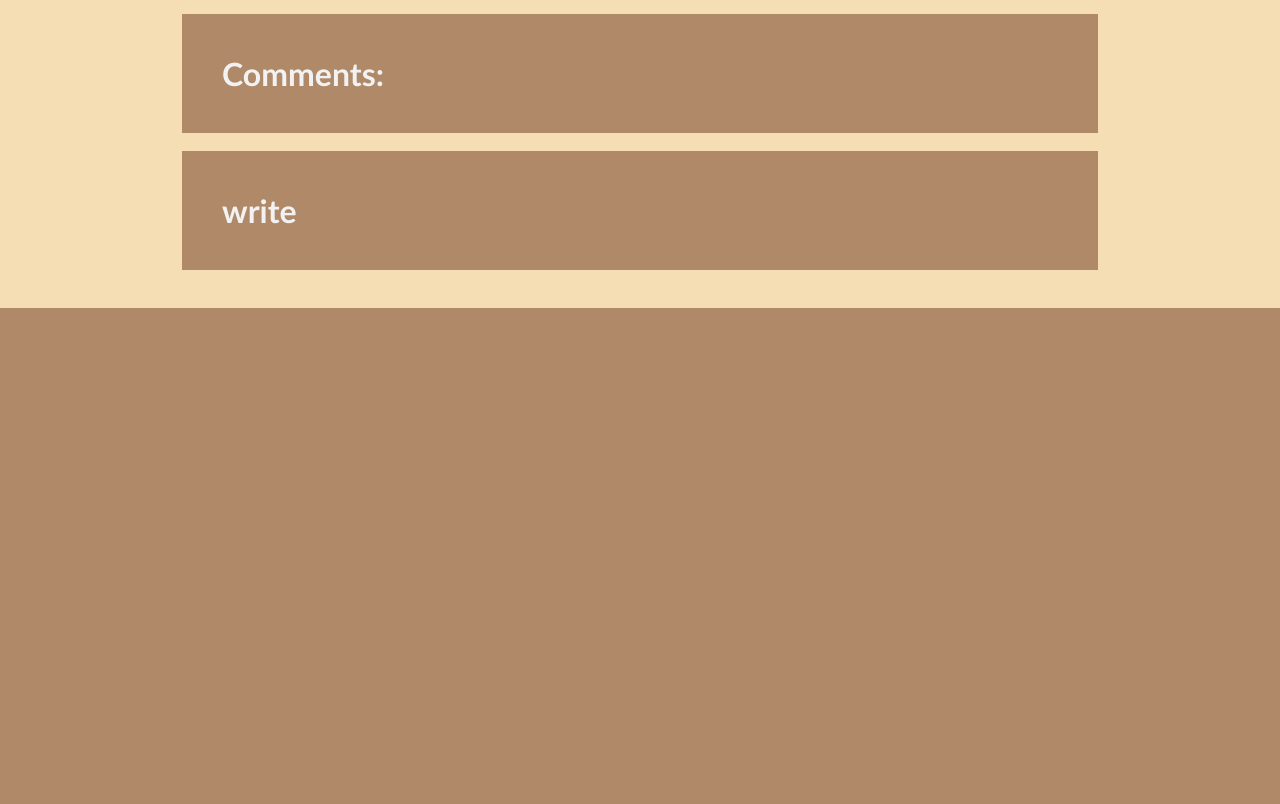
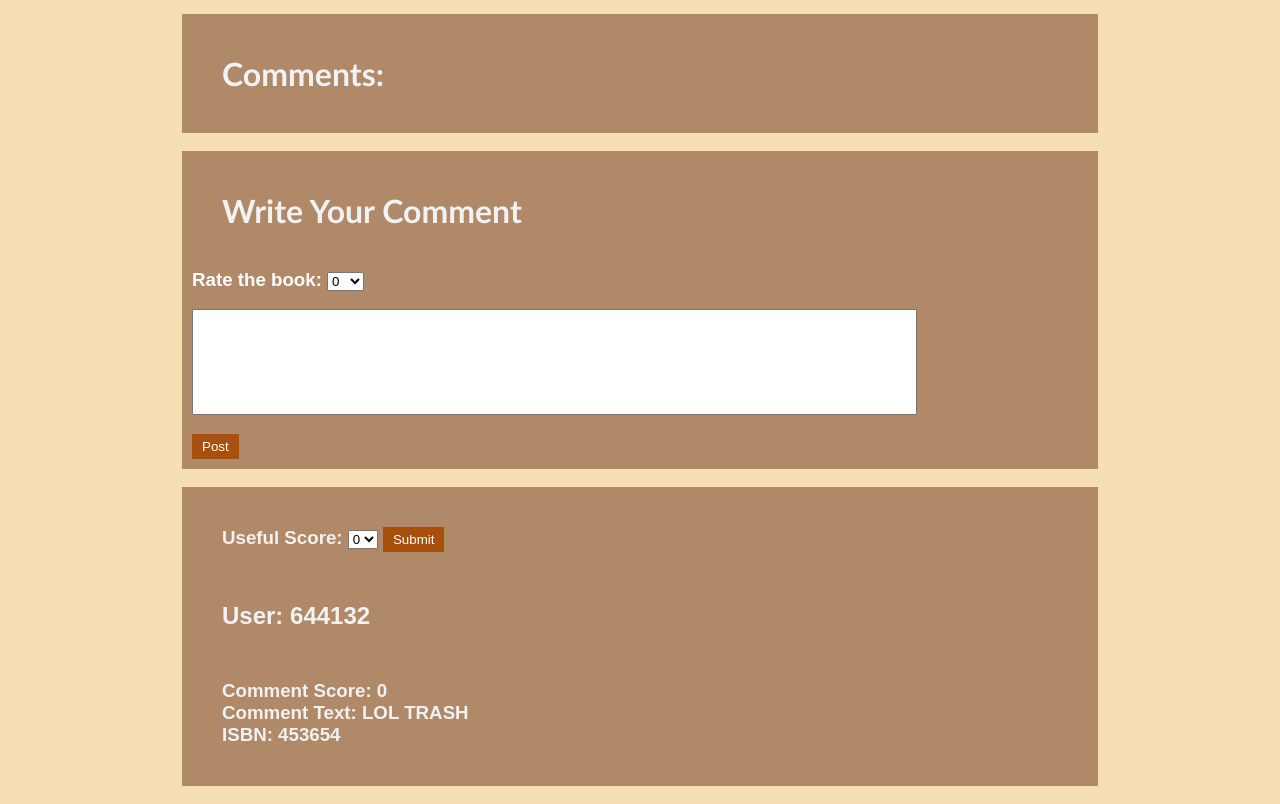
Before and after one commit to 644132335/Book-Store, a Flask app: page /oneBook/453654/1 in a window 1280 px wide. Shown: the part 492-1296 px from the top of the page. Before the commit the page ends 800 px from the top, so only its background shows below. Run offline with Flask 2, Linux system fonts and the light colour scheme; data comes from the database, SQL or seed files in the repository; both versions use the stored data as it was after the commit.

Commit message:
added useful

```diff
--- a/Backend/server/app.py
+++ b/Backend/server/app.py
@@ -57,7 +57,27 @@ class Order(db.Model):
     copynum = db.Column(db.Integer,nullable=False)
     username = db.Column(db.String(30),db.ForeignKey('user.username', ondelete='CASCADE'),nullable=False)
 
+#comment table
+class Comment(db.Model):
+    __tablename__ = 'comment'
+    comment = db.Column(db.Integer,primary_key=True)
+    ISBN = db.Column(db.Integer,db.ForeignKey('book.ISBN', ondelete='CASCADE'),nullable=False)
+    username = db.Column(db.String(20),db.ForeignKey('user.username', ondelete='CASCADE'),nullable=False)
+    text = db.Column(db.String(100))
+    usefulscore = db.Column(db.Integer,default=1)
+    comsocore = db.Column(db.Integer,default=5)
 
+    __table_args__ = (
+    db.UniqueConstraint(
+        ISBN, username
+        ),
+    )
+
+#useful score table
+class Usefulscore(db.Model):
+    id = db.Column(db.Integer,primary_key=True)
+    score = db.Column(db.Integer,default=1)
+    comid = db.Column(db.String(20),db.ForeignKey('comment.comment', ondelete='CASCADE'),nullable=False)
 
 def managerInit():
     superMana=Manager(ManagerId="644132",ManagerName="Matt")
@@ -256,7 +276,8 @@ def main(id):
 @app.route('/oneBook/<isbn>/<id>')
 def oneBook(isbn,id):
     book=Book.query.get_or_404(isbn)
-    return render_template("singleBook.html",nbook=book,user=id)
+    comments=Comment.query.all()
+    return render_template("singleBook.html",nbook=book,user=id,allcom=comments)
 
 @app.route('/order/<isbn>/<id>',methods=['POST','GET'])
 def order(isbn,id):
@@ -296,9 +317,42 @@ def oneuser(myid,viewid):
     viewi=User.query.get_or_404(viewid)
     return render_template('oneprofile.html',myuser=myid,viewuser=viewi)
 
-@app.route('/addtrust/<myid>/viewid')
+@app.route('/addtrust/<myid>/<viewid>')
 def addtrust(myid,viewid):
-    return "add trust"
+    viewi=User.query.get_or_404(viewid)
+    viewi.trust+=1
+    db.session.commit()
+    return redirect(url_for('oneuser',myid=myid,viewid=viewid))
+
+@app.route('/adduntrust/<myid>/<viewid>')
+def adduntrust(myid,viewid):
+    viewi=User.query.get_or_404(viewid)
+    viewi.untrust+=1
+    db.session.commit()
+    return redirect(url_for('oneuser',myid=myid,viewid=viewid))
+
+@app.route('/addcomment/<id>/<isbn>',methods=['POST','GET'])
+def addcomment(id,isbn):
+    if request.method=='POST':
+        cscore=request.form['cscore']
+        comment=request.form['text']
+        newcomment=Comment(ISBN=isbn,username=id,text=comment,comsocore=int(cscore))
+        db.session.add(newcomment)
+        db.session.commit()
+
+        return redirect(url_for('oneBook',isbn=isbn,id=id))
+    else:
+        return redirect(url_for('oneBook',isbn=isbn,id=id))
+
+@app.route('/adduseful/<comid>/<isbn>/<id>',methods=['POST','GET'])
+def adduseful(comid,isbn,id):
+    if request.method=="POST":
+        uscore=request.form['uscore']
+        newuseful=Usefulscore(score=uscore,comid=comid)
+        db.session.add(newuseful)
+        db.session.commit()
+        return redirect(url_for('oneBook',isbn=isbn,id=id))
+
 
 if __name__ == "__main__":
     app.run(port=8000,debug=True)
--- a/Backend/server/static/css/main.css
+++ b/Backend/server/static/css/main.css
@@ -62,6 +62,11 @@ h3{
   color: grey;
 }
 
+.comment{
+  width: 80%;
+  height: 100px;
+}
+
 .button{
   background-color: #b08968;
   border: none;
@@ -116,6 +121,9 @@ h3{
     color: white;
   }
 
+  .white{
+    color: white;
+  }
 
 
 table, td, th {
--- a/Backend/server/templates/oneprofile.html
+++ b/Backend/server/templates/oneprofile.html
@@ -30,9 +30,12 @@
 
             <form action="/addtrust/{{myuser}}/{{viewuser.username}}">
                 <input class="viewbutton" name="trust" type="submit" value="Trust">
+            </form><br>
+            <form action="/adduntrust/{{myuser}}/{{viewuser.username}}">
+                <input class="viewbutton" name="untrust" type="submit" value="Untrust">
             </form>
 
-        </div>
+        </div><br>
         <div class="toIndex"><form action='/alluser/{{myuser}}' >
             <input class="viewbutton" type="submit" value="Back View Others"></form></div>
 </div>
--- a/Backend/server/templates/singleBook.html
+++ b/Backend/server/templates/singleBook.html
@@ -26,8 +26,62 @@
 </div>
 <br>
 <div class=bookinfo><h1 id=eachb>Comments:</h1></div><br>
-<div class=bookinfo><h1 id=eachb>write</h1></div>
+<div class=bookinfo><h1 id=eachb>Write Your Comment</h1>
+    <form action='/addcomment/{{user}}/{{nbook.ISBN}}' method="POST">
+        <h3 style="color: white;">
+        Rate the book:
+        <select name="cscore" id="comment">
+            <option value="0">0</option>
+            <option value="1">1</option>
+            <option value="2">2</option>
+            <option value="3">3</option>
+            <option value="4">4</option>
+            <option value="5">5</option>
+            <option value="6">6</option>
+            <option value="7">7</option>
+            <option value="8">8</option>
+            <option value="9">9</option>
+            <option value="10">10</option>
+        </select>
+    </h3>
+        <h3><input class='comment' type="text" name="text"></h3>
+        <input class="viewbutton" type="submit" value="Post">
+    </form>
+</div>
+<br>
 
+{%if allcom != None %}
+    {%for comment in allcom%}
+        {%if comment.ISBN==nbook.ISBN%}
+    <div class=bookinfo>
+        {%if user!=comment.username%}
+        <form action='/adduseful/{{comment.comment}}/{{nbook.ISBN}}/{{user}}' method="POST">
+            <h3 id=eachb>Useful Score:
+            <select name="uscore" id="comment">
+                <option value="0">0</option>
+                <option value="1">1</option>
+                <option value="2">2</option>
+            </select>
+            <input class="viewbutton" type="submit" value="Submit">
+            </h3>
+        </form>
+        {%endif%}
+        <h2 id=eachb>User: {{comment.username}}</h2>
+        <h3 id=eachb>
+        Comment Score: {{comment.comsocore}}<br>
+        Comment Text: {{comment.text}}<br>
+        ISBN: {{comment.ISBN}}
+        </h3>
+    </div><br>
+        {%endif%}
+    {%endfor%}
+
+{%else%}
+<div class=bookinfo>
+    <h2 id=eachb>No Comments yet!</h2>
+
+</div><br>
+{%endif%}
 
 
 {% endblock %}
```
Also changed, not shown: Backend/server/bookstore.db, 1 other file.
